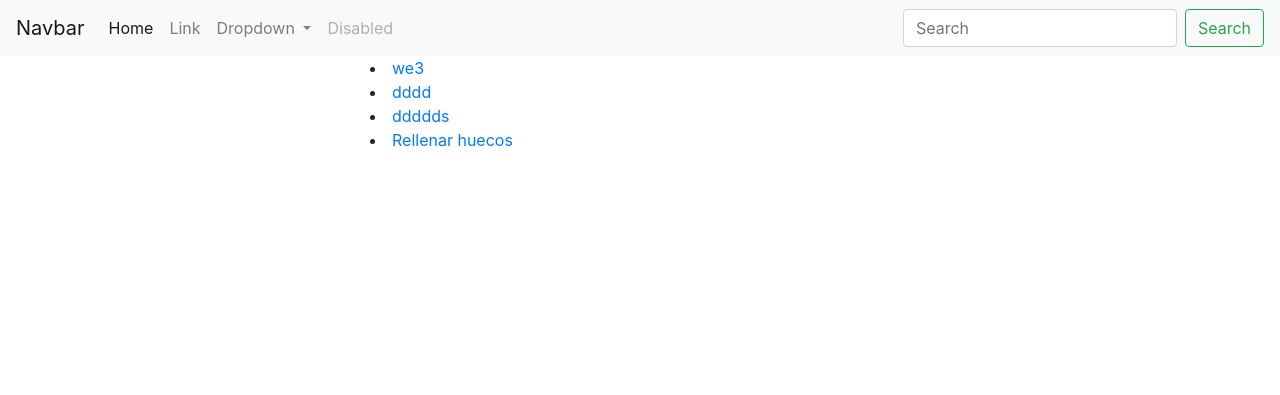
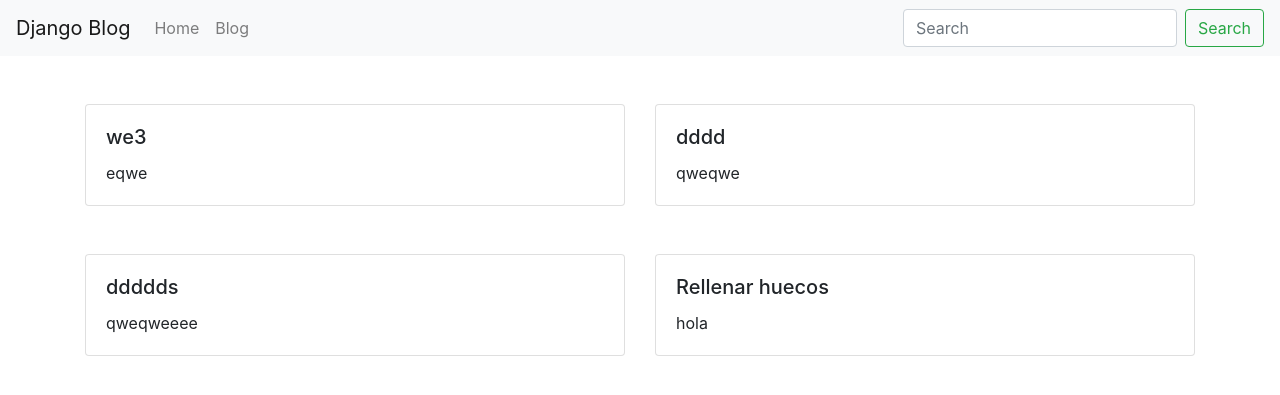
Before and after one commit to ErnestoJose23/django-blog, a Django app: page /blog/ in a window 1280 px wide. Shown: the top 395 px of the page. Run offline with Django 3.2, Linux system fonts and the light colour scheme; data comes from the database, SQL or seed files in the repository; some libraries are stand-ins or nearby versions.

Commit message:
NavigatioN

```diff
--- a/blog/templates/blog/list.html
+++ b/blog/templates/blog/list.html
@@ -1,8 +1,12 @@
 {% extends "base.html" %}
 
 {% block content %}
+<div class="container">
+    <div class="row">
+        {% for object in object_list %}
+        {% include 'blog/list_inline.html' with blog_post=object %}
 
-{% for object in object_list %}
-<li> <a href="{{object.get_absolute_url}}">{{ object.title }}</a></li>
-{% endfor %}
+        {% endfor %}
+    </div>
+</div>
 {% endblock %}
--- /dev/null
+++ b/blog/templates/blog/list_inline.html
@@ -0,0 +1,8 @@
+<div class="col col-md-6 mx-auto mt-5">
+    <div class="card">
+        <div class="card-body">
+            <h5 class="card-title">{{blog_post.title}}</h5>
+            <p class="card-text">{{blog_post.content}}</p>
+        </div>
+    </div>
+</div>
--- a/templates/base.html
+++ b/templates/base.html
@@ -20,25 +20,15 @@
 
     {% include 'navbar.html' %}
 
-    <div class="container">
-        <div class="row">
-            <div class="col-6 mx-auto">
-                {% block content %}
+    <div class="container-fluid">
 
-                {% endblock %}
-            </div>
-        </div>
+        {% block content %}
+
+        {% endblock %}
+
     </div>
 
-    <script src="https://code.jquery.com/jquery-3.5.1.slim.min.js"
-        integrity="sha384-DfXdz2htPH0lsSSs5nCTpuj/zy4C+OGpamoFVy38MVBnE+IbbVYUew+OrCXaRkfj"
-        crossorigin="anonymous"></script>
-    <script src="https://cdn.jsdelivr.net/npm/popper.js@1.16.0/dist/umd/popper.min.js"
-        integrity="sha384-Q6E9RHvbIyZFJoft+2mJbHaEWldlvI9IOYy5n3zV9zzTtmI3UksdQRVvoxMfooAo"
-        crossorigin="anonymous"></script>
-    <script src="https://stackpath.bootstrapcdn.com/bootstrap/4.5.0/js/bootstrap.min.js"
-        integrity="sha384-OgVRvuATP1z7JjHLkuOU7Xw704+h835Lr+6QL9UvYjZE3Ipu6Tp75j7Bh/kR0JKI"
-        crossorigin="anonymous"></script>
+    {% include 'js.html' %}
 </body>
 
 </html>
--- /dev/null
+++ b/templates/js.html
@@ -0,0 +1,9 @@
+<script src="https://code.jquery.com/jquery-3.5.1.slim.min.js"
+    integrity="sha384-DfXdz2htPH0lsSSs5nCTpuj/zy4C+OGpamoFVy38MVBnE+IbbVYUew+OrCXaRkfj"
+    crossorigin="anonymous"></script>
+<script src="https://cdn.jsdelivr.net/npm/popper.js@1.16.0/dist/umd/popper.min.js"
+    integrity="sha384-Q6E9RHvbIyZFJoft+2mJbHaEWldlvI9IOYy5n3zV9zzTtmI3UksdQRVvoxMfooAo"
+    crossorigin="anonymous"></script>
+<script src="https://stackpath.bootstrapcdn.com/bootstrap/4.5.0/js/bootstrap.min.js"
+    integrity="sha384-OgVRvuATP1z7JjHLkuOU7Xw704+h835Lr+6QL9UvYjZE3Ipu6Tp75j7Bh/kR0JKI"
+    crossorigin="anonymous"></script>
--- a/templates/navbar.html
+++ b/templates/navbar.html
@@ -1,5 +1,5 @@
 <nav class="navbar navbar-expand-lg navbar-light bg-light">
-    <a class="navbar-brand" href="#">Navbar</a>
+    <a class="navbar-brand" href="/">Django Blog</a>
     <button class="navbar-toggler" type="button" data-toggle="collapse" data-target="#navbarSupportedContent"
         aria-controls="navbarSupportedContent" aria-expanded="false" aria-label="Toggle navigation">
         <span class="navbar-toggler-icon"></span>
@@ -7,27 +7,13 @@
 
     <div class="collapse navbar-collapse" id="navbarSupportedContent">
         <ul class="navbar-nav mr-auto">
-            <li class="nav-item active">
-                <a class="nav-link" href="#">Home <span class="sr-only">(current)</span></a>
+            <li class="nav-item">
+                <a class="nav-link" href="/">Home <span class="sr-only">(current)</span></a>
             </li>
             <li class="nav-item">
-                <a class="nav-link" href="#">Link</a>
+                <a class="nav-link" href="/blog">Blog</a>
             </li>
-            <li class="nav-item dropdown">
-                <a class="nav-link dropdown-toggle" href="#" id="navbarDropdown" role="button" data-toggle="dropdown"
-                    aria-haspopup="true" aria-expanded="false">
-                    Dropdown
-                </a>
-                <div class="dropdown-menu" aria-labelledby="navbarDropdown">
-                    <a class="dropdown-item" href="#">Action</a>
-                    <a class="dropdown-item" href="#">Another action</a>
-                    <div class="dropdown-divider"></div>
-                    <a class="dropdown-item" href="#">Something else here</a>
-                </div>
-            </li>
-            <li class="nav-item">
-                <a class="nav-link disabled" href="#">Disabled</a>
-            </li>
+
         </ul>
         <form class="form-inline my-2 my-lg-0">
             <input class="form-control mr-sm-2" type="search" placeholder="Search" aria-label="Search">
```
